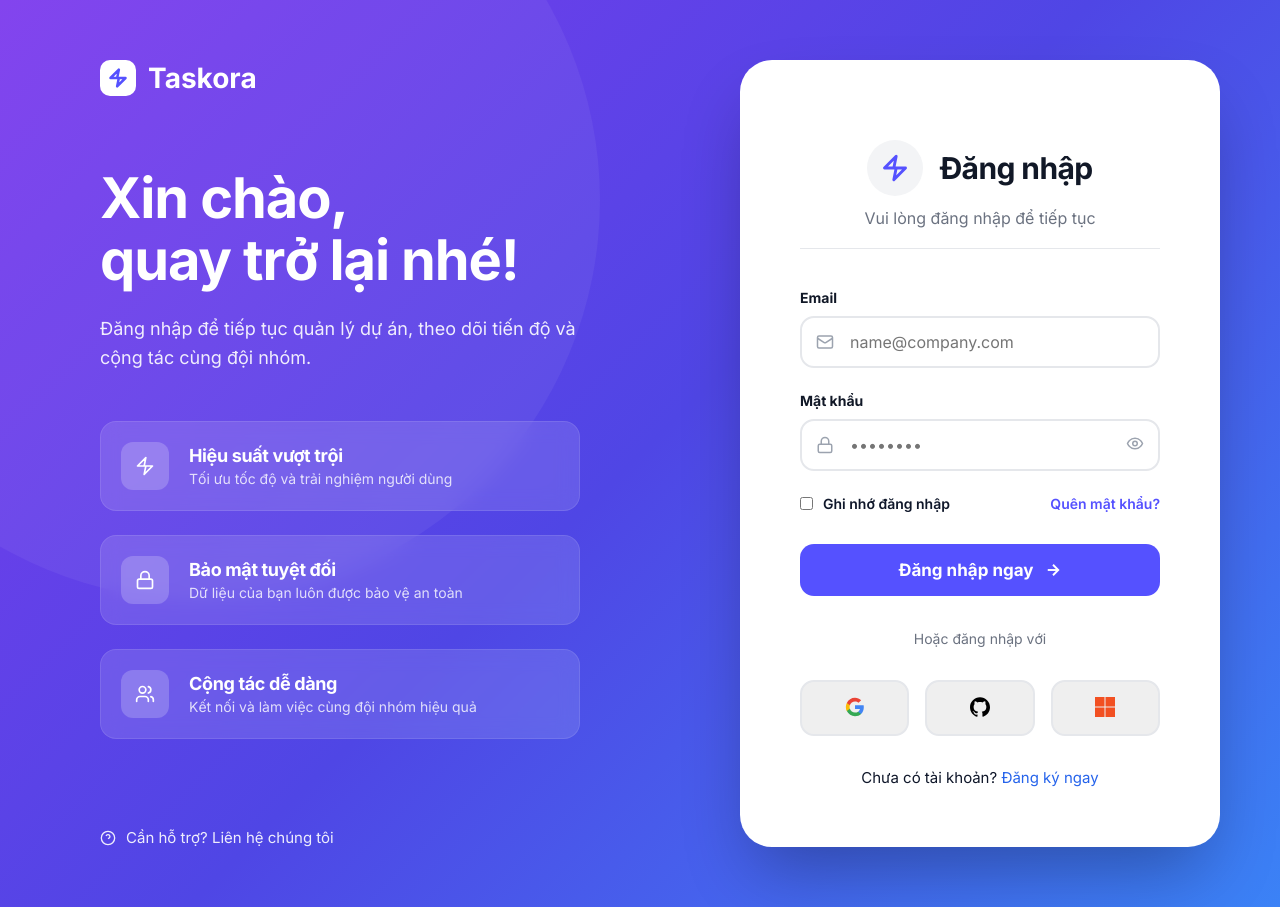
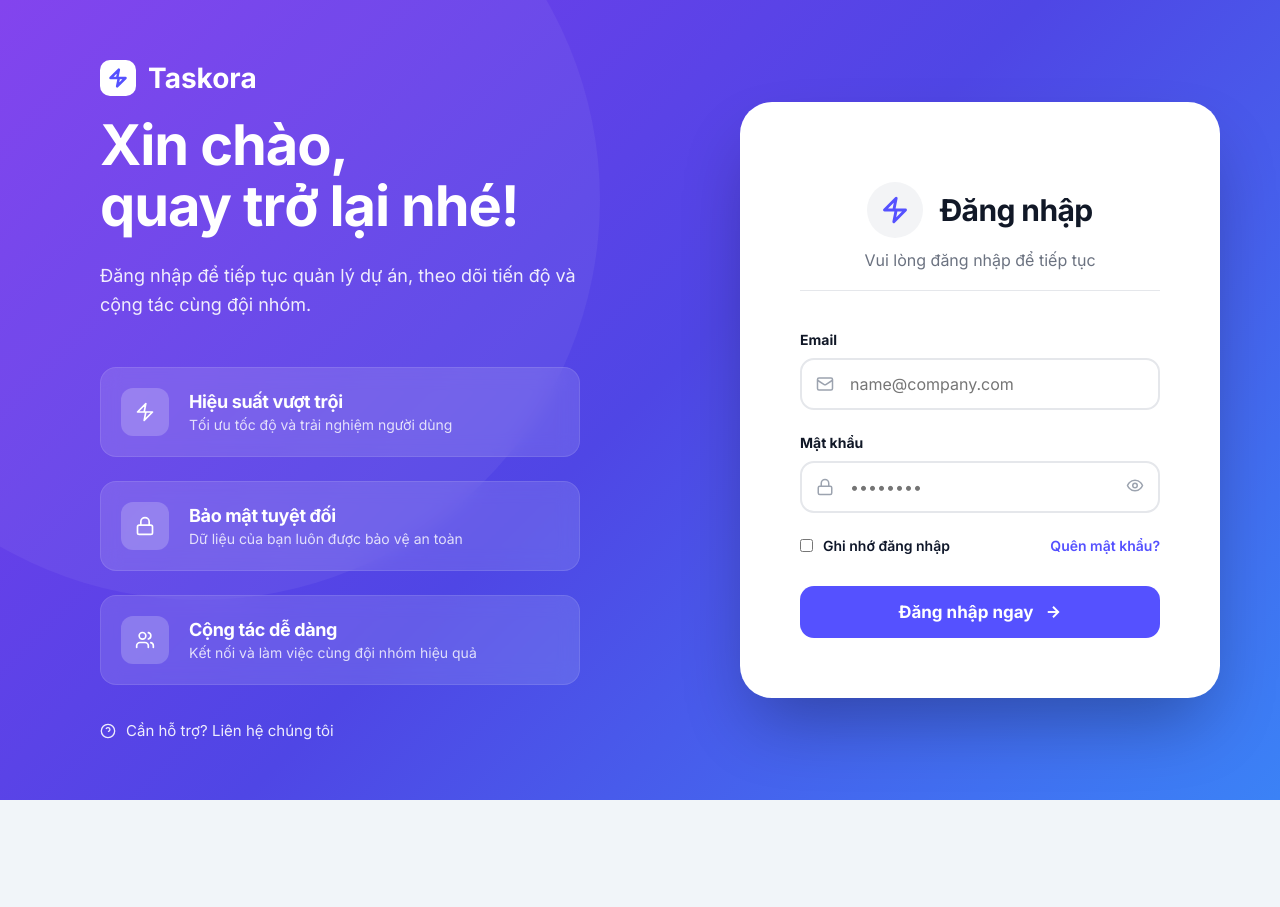
Before and after one commit to HungNX247/module05-internship-management, a React (Vite) app in the folder frontend/: page /login in a window 1280 px wide. After the commit the page ends 800 px from the top, so only its background shows below. Built offline with nearby package versions, Linux system fonts and the light colour scheme.

Commit message:
refactor(cleanup): fix mock token authorization, remove social login buttons, and clean code formatting

```diff
--- a/frontend/src/components/layout/Header.jsx
+++ b/frontend/src/components/layout/Header.jsx
@@ -9,7 +9,7 @@ function Header() {
   async function handleLogout() {
     try {
       await authApi.logout();
-    } catch (error) {
+    } catch {
     } finally {
       clearAuthData();
       navigate("/login", { replace: true });
--- a/frontend/src/pages/admin/users/UserFormPage.jsx
+++ b/frontend/src/pages/admin/users/UserFormPage.jsx
@@ -26,13 +26,6 @@ function UserFormPage() {
   const [successMessage, setSuccessMessage] = useState("");
   const [loading, setLoading] = useState(false);
 
-  useEffect(() => {
-    if (isEditMode) {
-      loadUserDetail();
-    }
-    // eslint-disable-next-line react-hooks/exhaustive-deps
-  }, [id]);
-
   async function loadUserDetail() {
     try {
       setLoading(true);
@@ -60,6 +53,12 @@ function UserFormPage() {
       setLoading(false);
     }
   }
+
+  useEffect(() => {
+    if (isEditMode) {
+      loadUserDetail();
+    }
+  }, [id]);
 
   function handleChange(e) {
     const { name, value } = e.target;
--- a/frontend/src/pages/admin/users/UserListPage.jsx
+++ b/frontend/src/pages/admin/users/UserListPage.jsx
@@ -48,7 +48,7 @@ function UserListPage() {
     } catch (error) {
       setErrorMessage(
         error.response?.data?.message ||
-          "Không tải được danh sách user. Vui lòng thử lại."
+        "Không tải được danh sách user. Vui lòng thử lại."
       );
     } finally {
       setLoading(false);
@@ -57,7 +57,6 @@ function UserListPage() {
 
   useEffect(() => {
     loadUsers(0);
-    // eslint-disable-next-line react-hooks/exhaustive-deps
   }, []);
 
   function handleSearch() {
--- a/frontend/src/pages/auth/LoginPage.jsx
+++ b/frontend/src/pages/auth/LoginPage.jsx
@@ -203,26 +203,7 @@ function LoginPage() {
               {!loading && <svg width="18" height="18" viewBox="0 0 24 24" fill="none" stroke="currentColor" strokeWidth="2.5"><path d="M5 12h14" /><path d="m12 5 7 7-7 7" /></svg>}
             </Button>
 
-            <div className="social-divider">
-              <span>Hoặc đăng nhập với</span>
-            </div>
 
-            <div className="social-buttons">
-              <button type="button" className="social-btn">
-                <svg width="20" height="20" viewBox="0 0 24 24"><path d="M22.56 12.25c0-.78-.07-1.53-.2-2.25H12v4.26h5.92c-.26 1.37-1.04 2.53-2.21 3.31v2.77h3.57c2.08-1.92 3.28-4.74 3.28-8.09z" fill="#4285F4" /><path d="M12 23c2.97 0 5.46-.98 7.28-2.66l-3.57-2.77c-.98.66-2.23 1.06-3.71 1.06-2.86 0-5.29-1.93-6.16-4.53H2.18v2.84C3.99 20.53 7.7 23 12 23z" fill="#34A853" /><path d="M5.84 14.09c-.22-.66-.35-1.36-.35-2.09s.13-1.43.35-2.09V7.07H2.18C1.43 8.55 1 10.22 1 12s.43 3.45 1.18 4.93l2.85-2.22.81-.62z" fill="#FBBC05" /><path d="M12 5.38c1.62 0 3.06.56 4.21 1.64l3.15-3.15C17.45 2.09 14.97 1 12 1 7.7 1 3.99 3.47 2.18 7.07l3.66 2.84c.87-2.6 3.3-4.53 6.16-4.53z" fill="#EA4335" /></svg>
-              </button>
-              <button type="button" className="social-btn">
-                <svg width="20" height="20" viewBox="0 0 24 24" fill="currentColor"><path d="M12 .297c-6.63 0-12 5.373-12 12 0 5.303 3.438 9.8 8.205 11.385.6.113.82-.258.82-.577 0-.285-.01-1.04-.015-2.04-3.338.724-4.042-1.61-4.042-1.61C4.422 18.07 3.633 17.7 3.633 17.7c-1.087-.744.084-.729.084-.729 1.205.084 1.838 1.236 1.838 1.236 1.07 1.835 2.809 1.305 3.495.998.108-.776.417-1.305.76-1.605-2.665-.3-5.466-1.332-5.466-5.93 0-1.31.465-2.38 1.235-3.22-.135-.303-.54-1.523.105-3.176 0 0 1.005-.322 3.3 1.23.96-.267 1.98-.399 3-.405 1.02.006 2.04.138 3 .405 2.28-1.552 3.285-1.23 3.285-1.23.645 1.653.24 2.873.12 3.176.765.84 1.23 1.91 1.23 3.22 0 4.61-2.805 5.625-5.475 5.92.42.36.81 1.096.81 2.22 0 1.606-.015 2.896-.015 3.286 0 .315.21.69.825.57C20.565 22.092 24 17.592 24 12.297c0-6.627-5.373-12-12-12" /></svg>
-              </button>
-              <button type="button" className="social-btn">
-                <svg width="20" height="20" viewBox="0 0 24 24"><path d="M11.4 24H0V12.6h11.4V24zM24 24H12.6V12.6H24V24zM11.4 11.4H0V0h11.4v11.4zM24 11.4H12.6V0H24v11.4z" fill="#f25022" /></svg>
-              </button>
-            </div>
-
-            <div className="card-footer">
-              <span>Chưa có tài khoản? </span>
-              <a href="#" className="signup-link">Đăng ký ngay</a>
-            </div>
           </form>
         </div>
       </div>
--- a/frontend/src/pages/hr/interns/HrInternListPage.jsx
+++ b/frontend/src/pages/hr/interns/HrInternListPage.jsx
@@ -79,7 +79,6 @@ function HrInternListPage() {
 
   useEffect(() => {
     loadInterns(0);
-    // eslint-disable-next-line react-hooks/exhaustive-deps
   }, []);
 
   function handleSearch() {
--- a/frontend/src/services/tokenService.js
+++ b/frontend/src/services/tokenService.js
@@ -52,7 +52,7 @@ export function ensureDevHrAuthForMock() {
   }
 
   const user = getCurrentUser();
-  if (isAuthenticated() && user?.role === "HR") {
+  if (isAuthenticated() && user?.role) {
     return;
   }
 
```
Also changed, not shown: frontend/src/pages/hr/interns/HrInternDetailPage.jsx (+3 -4 lines).
